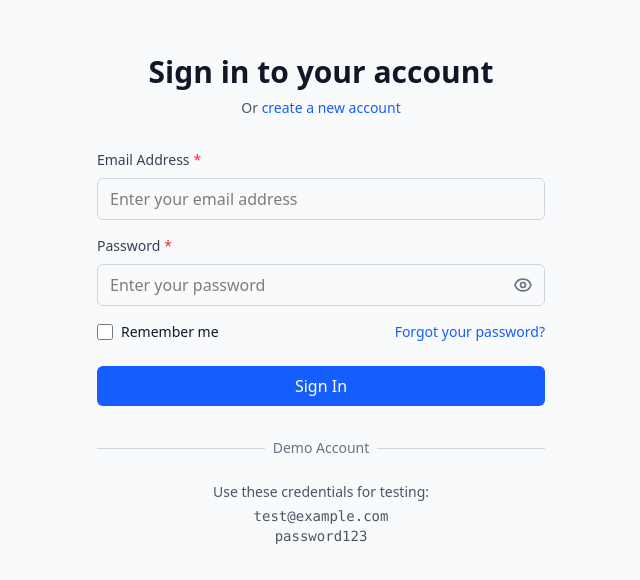
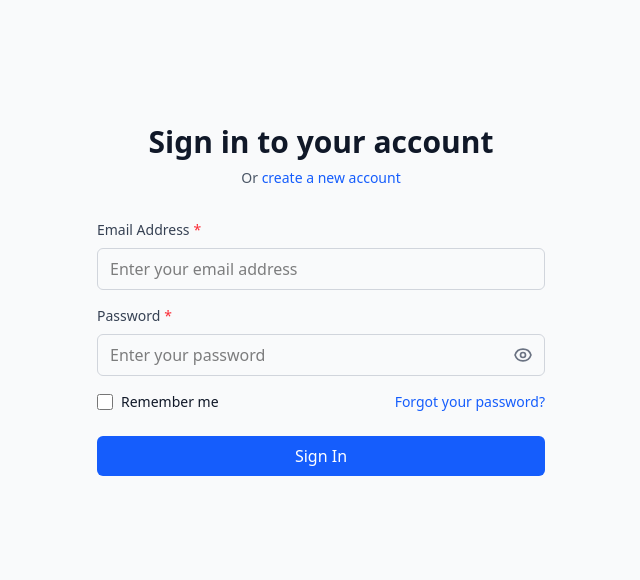
Before and after one commit to ShaikRahim53/onliest, a React (Vite) app: page / in a window 1280 px wide. Shown: the part 112-692 px from the top of the page, without its empty margins (319-959 px from the left). Built offline with nearby package versions, Linux system fonts and the light colour scheme.

Commit message:
removed test credentials message

```diff
--- a/src/pages/Dashboard.jsx
+++ b/src/pages/Dashboard.jsx
@@ -68,10 +68,10 @@ const Dashboard = ({ navigate }) => {
 
               <div className="bg-blue-50 p-6 rounded-lg">
                 <h3 className="text-lg font-medium text-blue-900 mb-2">
-                  Authentication Status
+                  Account Status
                 </h3>
                 <p className="text-sm text-blue-700">
-                  ✅ You are authenticated and have access to protected routes.
+                  ✅ Welcome back! Your account is active.
                 </p>
               </div>
             </div>
--- a/src/pages/Login.jsx
+++ b/src/pages/Login.jsx
@@ -177,23 +177,6 @@ const Login = ({ navigate }) => {
             {loading ? 'Signing in...' : 'Sign In'}
           </Button>
         </form>
-
-        <div className="mt-6">
-          <div className="relative">
-            <div className="absolute inset-0 flex items-center">
-              <div className="w-full border-t border-gray-300" />
-            </div>
-            <div className="relative flex justify-center text-sm">
-              <span className="px-2 bg-gray-50 text-gray-500">Demo Account</span>
-            </div>
-          </div>
-
-          <div className="mt-6 text-center text-sm text-gray-600">
-            <p>Use these credentials for testing:</p>
-            <p className="font-mono mt-1">test@example.com</p>
-            <p className="font-mono">password123</p>
-          </div>
-        </div>
       </div>
     </div>
   );
```
Also changed, not shown: 1 other file (tests, documents, lock files or other folders).
